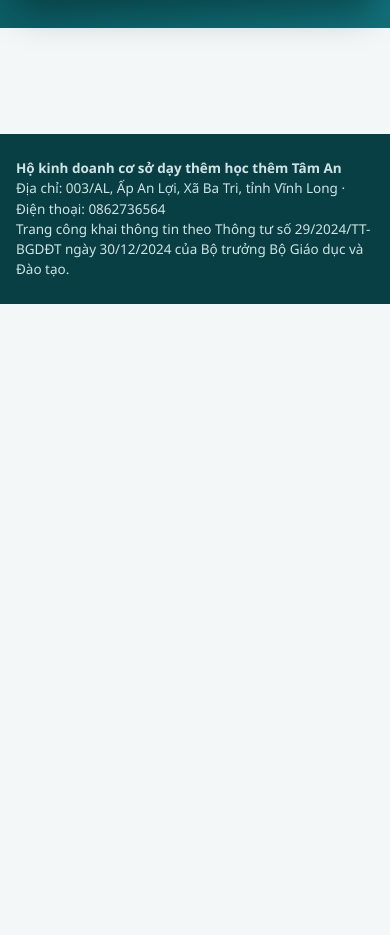
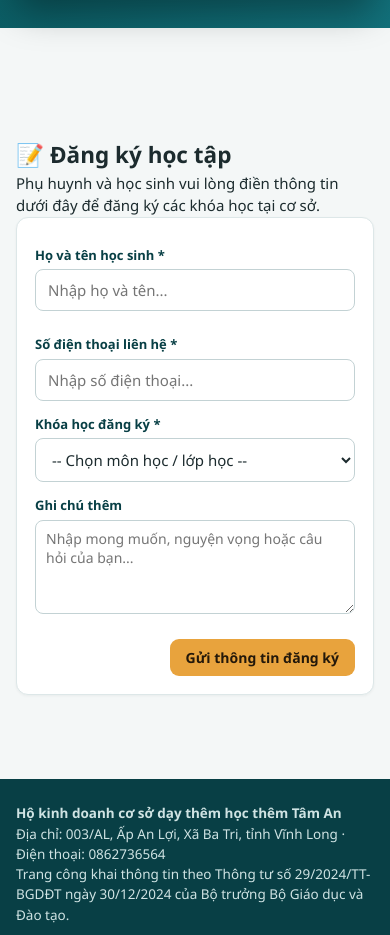
Before and after one commit to tamvan986/cosodaythemhocthemtaman, a plain HTML site: page index.html in a window 390 px wide. Shown: the part 1182-2117 px from the top of the page. Before the commit the page ends 1486 px from the top, so only its background shows below. Drawn offline with Linux system fonts and the light colour scheme.

Commit message:
Add student registration form to index.html
Added a registration section for students to sign up for courses, including fields for name, phone number, selected course, and additional notes.

```diff
--- a/index.html
+++ b/index.html
@@ -217,7 +217,49 @@ input[type=checkbox].big{width:19px;height:19px;accent-color:var(--teal)}
       <div class="card" style="overflow-x:auto"><div id="planBody"></div></div>
     </section>
   </div>
+<section class="blk" id="dangky">
+  <div class="wrap2">
+    <h2>📝 Đăng ký học tập</h2>
+    <p class="sub">Phụ huynh và học sinh vui lòng điền thông tin dưới đây để đăng ký các khóa học tại cơ sở.</p>
 
+    <div class="card">
+      <form action="#" method="POST">
+        <div class="grid c2">
+          <div>
+            <label class="lb" for="hoTen">Họ và tên học sinh *</label>
+            <input type="text" id="hoTen" name="hoTen" class="big" placeholder="Nhập họ và tên..." required style="width: 100%;">
+          </div>
+          <div>
+            <label class="lb" for="dienThoai">Số điện thoại liên hệ *</label>
+            <input type="tel" id="dienThoai" name="dienThoai" class="big" placeholder="Nhập số điện thoại..." required style="width: 100%;">
+          </div>
+        </div>
+
+        <div style="margin-top: 14px;">
+          <label class="lb" for="khoaHoc">Khóa học đăng ký *</label>
+          <select id="khoaHoc" name="khoaHoc" class="big" required style="width: 100%;">
+            <option value="">-- Chọn môn học / lớp học --</option>
+            <option value="toan12">Toán 12 - Luyện thi THPT Quốc gia</option>
+            <option value="van12">Ngữ Văn 12 - Luyện thi THPT Quốc gia</option>
+            <option value="toan11">Toán 11</option>
+            <option value="van11">Ngữ Văn 11</option>
+            <option value="toan10">Toán 10</option>
+            <option value="van10">Ngữ Văn 10</option>
+          </select>
+        </div>
+
+        <div style="margin-top: 14px;">
+          <label class="lb" for="ghiChu">Ghi chú thêm</label>
+          <textarea id="ghiChu" name="ghiChu" rows="4" placeholder="Nhập mong muốn, nguyện vọng hoặc câu hỏi của bạn..." style="width: 100%;"></textarea>
+        </div>
+
+        <div style="margin-top: 20px; text-align: right;">
+          <button type="submit" class="btn amber big">Gửi thông tin đăng ký</button>
+        </div>
+      </form>
+    </div>
+  </div>
+</section>
   <footer>
     <div class="wrap">
       <b id="ftName">Hộ kinh doanh cơ sở dạy thêm học thêm Tâm An</b><br>
```
